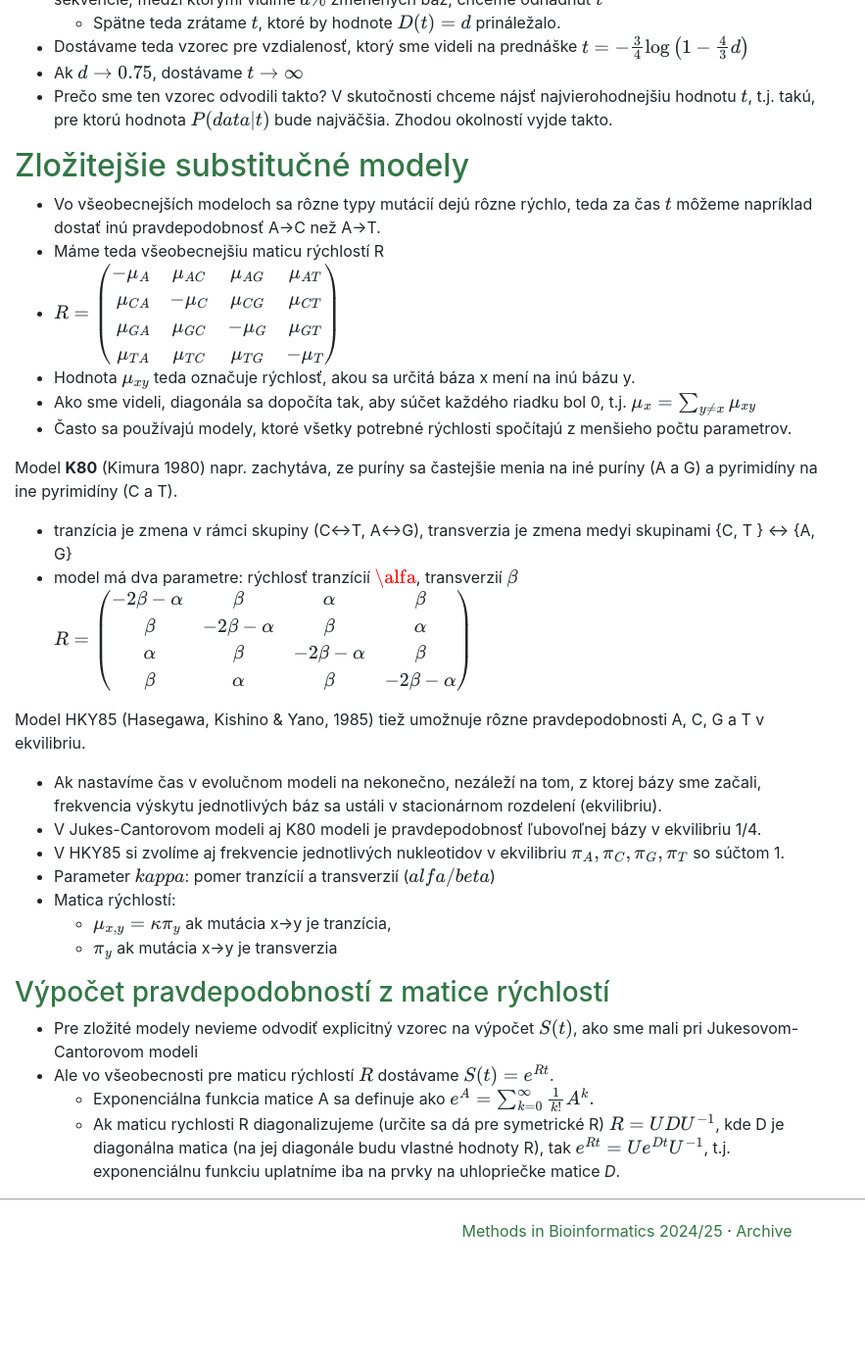
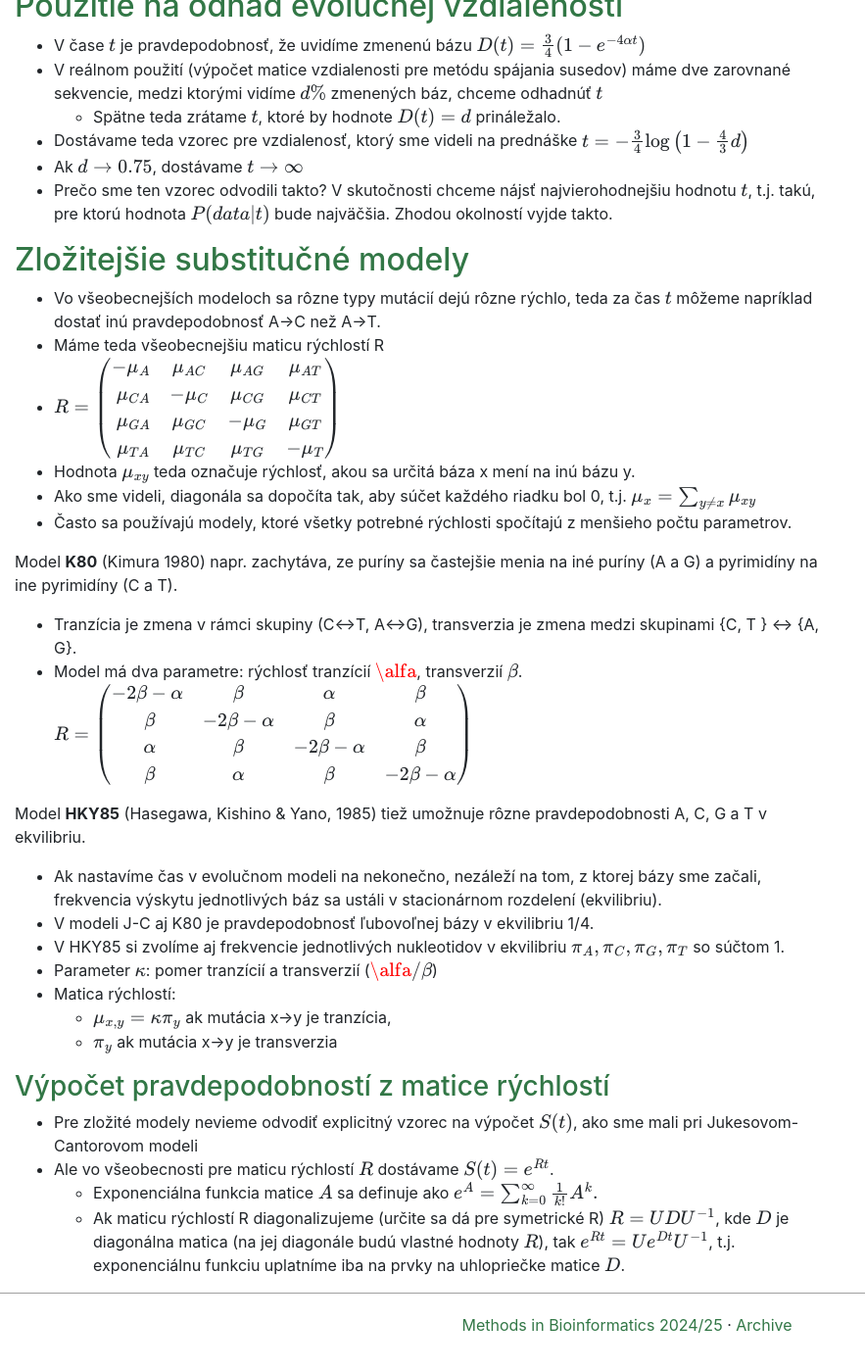
Before and after one commit to fmfi-compbio/mbi, a Jekyll site: the page built from notes/ci-chains.md, in a window 1280 px wide and 1400 px high, scrolled down 4949 px. Shown: the whole window at 98% size, without its empty margins (0-883 px from the left). Built offline with Jekyll 4.4.1, drawn with Linux system fonts in a browser that asks for light colours; nearby versions of some CDN libraries; our own code applies the rules of GitHub Pages for plain Markdown files; before the commit the page ends 6253 px from its top, so only the background shows below that; some of the changed text lies outside the part shown.

Commit message:
ci-chains

```diff
--- a/notes/ci-chains.md
+++ b/notes/ci-chains.md
@@ -103,8 +103,8 @@
 P(A|T,t) & P(C|T,t) & P(G|T,t) & P(T|T,t)
 \end{array}\right)$
 
-- Riadky zodpovedajú pôvodnej báze $a$, stĺpce novej báze $b$
-- Súčet každého riadku je 1
+- Riadky zodpovedajú pôvodnej báze $a$, stĺpce novej báze $b$.
+- Súčet každého riadku je 1.
 
 ### Diskrétny čas
 
@@ -154,7 +154,7 @@
 
 
 - Chceme odvodiť vzorec pre $s(t)$, ktorý sme videli na prednáške. Spočítajme deriváciu tejto funkcie.
-- Z definície derivácie $s'(t) = \lim_{\epsilon\to 0} \frac{s(t+\epsilon)-s(t)}{\epsilon}$
+- Z definície derivácie $s'(t) = \lim_{\epsilon\to 0} \frac{s(t+\epsilon)-s(t)}{\epsilon}$.
 - $s(t+\epsilon)$ spočítame zo súčinu matíc $S(t+\epsilon) = S(t)S(\epsilon)$.
 - $\left(\begin{array}{cccc}
 1-3s(t) & s(t) & s(t) & s(t) \\\\\\\\
@@ -169,10 +169,10 @@
 s(\epsilon) & s(\epsilon) & s(\epsilon) & 1-3s(\epsilon)
 \end{array}\right)$
 - Dostaneme
-  $s(t+\epsilon) = (1-3s(t))s(\epsilon) + s(t)(1-3s(\epsilon))+s(t)s(\epsilon)+s(t)s(\epsilon)$
+  $s(t+\epsilon) = (1-3s(t))s(\epsilon) + s(t)(1-3s(\epsilon))+s(t)s(\epsilon)+s(t)s(\epsilon)$.
 - Po úprave
-  $s(t+\epsilon) = s(\epsilon) +s(t) - 4s(t)s(\epsilon) = s(t)+s(\epsilon)(1-4s(t))$
-- $s'(t) = \lim_{\epsilon\to 0} \frac{s(\epsilon) (1-4s(t))}{\epsilon} = (1-4s(t))\lim_{\epsilon\to 0} \frac{s(\epsilon)}{\epsilon}= (1-4s(t))s'(0)$
+  $s(t+\epsilon) = s(\epsilon) +s(t) - 4s(t)s(\epsilon) = s(t)+s(\epsilon)(1-4s(t))$.
+- $s'(t) = \lim_{\epsilon\to 0} \frac{s(\epsilon) (1-4s(t))}{\epsilon} = (1-4s(t))\lim_{\epsilon\to 0} \frac{s(\epsilon)}{\epsilon}= (1-4s(t))s'(0)$.
 - Označme $\alpha = s'(0)$ ($\alpha$ je konštanta, nezávisí od $\epsilon$ ani $t$).
 - Dostaneme $s'(t) = \alpha (1-4s(t))$. Toto je diferenciálna rovnica, hľadáme funkciu $s(t)$, ktorá ju spĺňa.
 - Riešenie je $s(t) = 1/4+c e^{-4\alpha t}$ pre každú konštantu $c$.
@@ -187,8 +187,10 @@
 - Takže máme maticu:
 $S(t)=
 \left(\begin{array}{cccc}
-(1+3e^{-4\alpha t})/4 & (1-e^{-4\alpha t})/4 & (1-e^{-4\alpha t})/4 & (1-e^{-4\alpha t})/4 \\\\\\\\
-\dots
+(1+3e^{-4\alpha t})/4 & (1- e^{-4\alpha t})/4 & (1- e^{-4\alpha t})/4 & (1- e^{-4\alpha t})/4 \\\\\\\\
+(1- e^{-4\alpha t})/4 & (1+3e^{-4\alpha t})/4 & (1- e^{-4\alpha t})/4 & (1- e^{-4\alpha t})/4 \\\\\\\\
+(1- e^{-4\alpha t})/4 & (1- e^{-4\alpha t})/4 & (1+3e^{-4\alpha t})/4 & (1- e^{-4\alpha t})/4 \\\\\\\\
+(1- e^{-4\alpha t})/4 & (1- e^{-4\alpha t})/4 & (1- e^{-4\alpha t})/4 & (1+3e^{-4\alpha t})/4
 \end{array}\right)$
 
 - Keď $t\rightarrow \infty$, dostávame všetky prvky matice rovné 1/4, t.j. $\lim_{t\to \infty}s(t)=\lim_{t\to \infty}1-3s(t)=1/4$.
@@ -231,7 +233,7 @@
 - Pre veľmi malý čas t je S(t) zhruba I-Rt
 - Rýchlost $\alpha$ je teda pravdepodobnosť zmeny za jednotku casu, ak
   uvažujeme veľmi krátke časy, resp. derivácia *s(t)* vzhľadom na *t*
-  v bode 0
+  v bode 0.
 - Riešením diferenciálnych rovníc pre Jukes-Cantorov model dostávame
   $s(t) = (1-e^{-4\alpha t})/4$
 - Matica rýchlostí sa zvykne normalizovať tak, aby na jednotku času
@@ -270,8 +272,8 @@
 
 Model **K80** (Kimura 1980) napr. zachytáva, ze puríny sa častejšie menia na iné
 puríny (A a G) a pyrimidíny na ine pyrimidíny (C a T).
-- tranzícia je zmena v rámci skupiny (C<->T, A<->G), transverzia je zmena medyi skupinami {C, T } <-> {A, G}
-- model má dva parametre: rýchlosť tranzícií $\alfa$, transverzií $\beta$
+- Tranzícia je zmena v rámci skupiny (C<->T, A<->G), transverzia je zmena medzi skupinami {C, T } <-> {A, G}.
+- Model má dva parametre: rýchlosť tranzícií $\alfa$, transverzií $\beta$.
 $R=\left(\begin{array}{cccc}
 -2\beta-\alpha & \beta & \alpha & \beta \\\\\\\\
 \beta & -2\beta-\alpha & \beta & \alpha \\\\\\\\
@@ -279,11 +281,11 @@
 \beta & \alpha & \beta & -2\beta-\alpha
 \end{array}\right)$
 
-Model HKY85 (Hasegawa, Kishino & Yano, 1985) tiež umožnuje rôzne pravdepodobnosti A, C, G a T v ekvilibriu.
+Model **HKY85** (Hasegawa, Kishino & Yano, 1985) tiež umožnuje rôzne pravdepodobnosti A, C, G a T v ekvilibriu.
 - Ak nastavíme čas v evolučnom modeli na nekonečno, nezáleží na tom, z ktorej bázy sme začali, frekvencia výskytu jednotlivých báz sa ustáli v stacionárnom rozdelení (ekvilibriu).
-- V Jukes-Cantorovom modeli aj K80 modeli je pravdepodobnosť ľubovoľnej bázy v ekvilibriu 1/4.
+- V modeli J-C aj K80 je pravdepodobnosť ľubovoľnej bázy v ekvilibriu 1/4.
 - V HKY85 si zvolíme aj frekvencie jednotlivých nukleotidov v ekvilibriu $\pi_A,\pi_C, \pi_G, \pi_T$ so súčtom 1.
-- Parameter $kappa$: pomer tranzícií a transverzií ($alfa/beta$)
+- Parameter $\kappa$: pomer tranzícií a transverzií ($\alfa/\beta$)
 - Matica rýchlostí:
   - $\mu_{x,y} =  \kappa \pi_y$ ak mutácia x-\>y je tranzícia,
   - $\pi_y$ ak mutácia x-\>y je transverzia
@@ -292,10 +294,10 @@
 
 - Pre zložité modely nevieme odvodiť explicitný vzorec na výpočet $S(t)$, ako sme mali pri Jukesovom-Cantorovom modeli
 - Ale vo všeobecnosti pre maticu rýchlostí $R$ dostávame $S(t)=e^{Rt}$.
-  - Exponenciálna funkcia matice A sa definuje ako
+  - Exponenciálna funkcia matice $A$ sa definuje ako
     $e^A = \sum_{k=0}^\infty{1 \over k!}A^k.$
-  - Ak maticu rychlosti R diagonalizujeme (určite sa dá pre
-    symetrické R) $R = U D U^{-1}$, kde D je diagonálna matica (na
-    jej diagonále budu vlastné hodnoty R), tak
+  - Ak maticu rýchlostí R diagonalizujeme (určite sa dá pre
+    symetrické R) $R = U D U^{-1}$, kde $D$ je diagonálna matica (na
+    jej diagonále budú vlastné hodnoty $R$), tak
     $e^{Rt} = U e^{Dt} U^{-1}$, t.j. exponenciálnu funkciu
-    uplatníme iba na prvky na uhlopriečke matice *D*.
+    uplatníme iba na prvky na uhlopriečke matice $D$.
```
Also changed, not shown: other parts of notes/ci-chains.md (+7 -7 lines).
